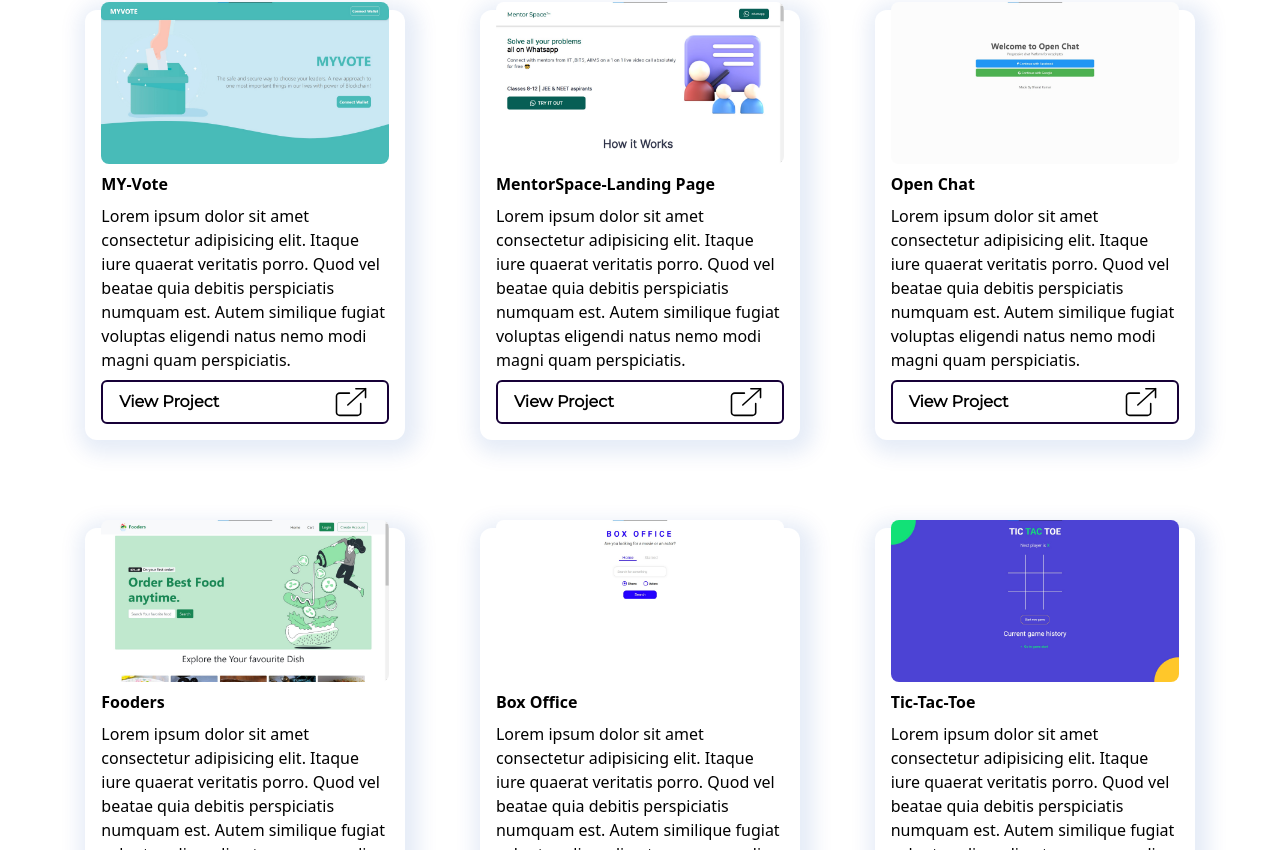
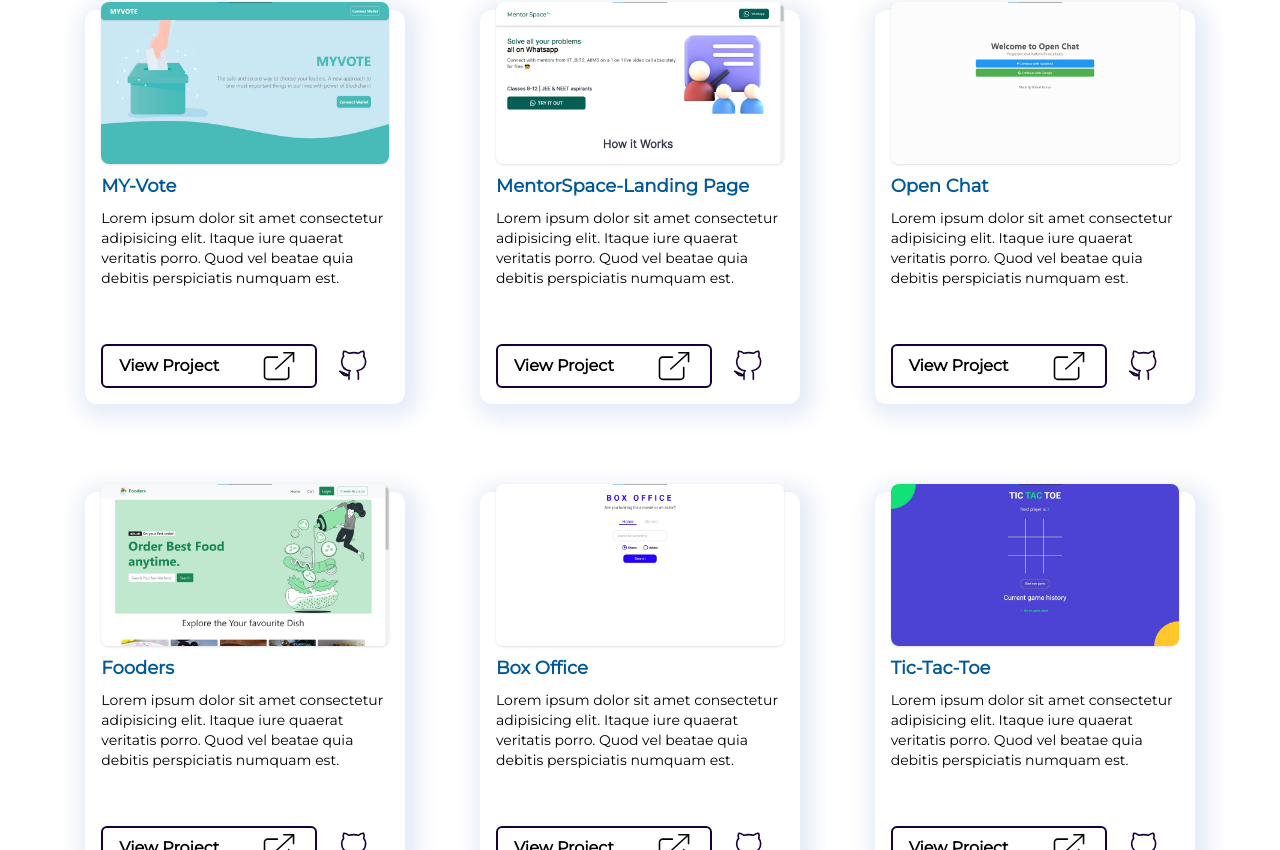
Before and after one commit to Bharat-kr/Profile, a Next.js app: page / in a window 1280 px wide. Shown: the part 2630-3480 px from the top of the page. Built offline with nearby package versions, Linux system fonts and the light colour scheme.

Commit message:
projects renewal and text correction

```diff
--- a/components/Contact.jsx
+++ b/components/Contact.jsx
@@ -44,11 +44,11 @@ const Contact = () => {
               className="input-el"
               id="message"
               cols="70"
-              rows="5"
+              rows="3"
             />
           </div>
 
-          <button className="flex items-center rounded-lg border-[5px] border-c8 bg-c3 px-6 py-2 font-poppins text-lg font-bold text-white hover:bg-c1 lg:text-2xl">
+          <button className="flex items-center rounded-lg border-2 border-c8 bg-c3 px-6 py-2 font-poppins text-lg font-bold text-white hover:bg-c1 lg:text-2xl">
             <span className="mr-4">Send</span>
             <Image src="/images/send.svg" alt="" width={30} height={30} />
           </button>
@@ -59,11 +59,11 @@ const Contact = () => {
         </div>
       </div>
       <footer className="flex w-full flex-col items-center justify-between space-y-6 bg-c2 px-12 py-4 md:flex-row md:space-y-0">
-        <span className="font-poppins text-2xl font-medium text-white">
+        <span className="font-poppins text-xl font-medium text-white md:text-2xl">
           Copyright @ 2022
         </span>
         <Social />
-        <span className="font-poppins text-2xl font-medium text-white">
+        <span className="font-poppins text-xl font-medium text-white md:text-2xl">
           Bharat Kumar
         </span>
       </footer>
--- a/components/Projects/ProjectCard.jsx
+++ b/components/Projects/ProjectCard.jsx
@@ -6,22 +6,34 @@ const ProjectCard = ({ data }) => {
     <div className="relative mx-auto mb-6 mt-16 w-80 min-w-0 max-w-md break-words rounded-xl bg-white p-4 shadow-shad1 hover:shadow-shad2 xl:max-w-2xl">
       <div className="card">
         <div className="card-header -mt-6">
+          <a href={data.link} target="_blank" rel="noreferrer">
             {/* eslint-disable-next-line @next/next/no-img-element */}
             <img
-            className="w-auto rounded-lg"
+              className="w-auto rounded-lg shadow transition-transform ease-in-out hover:scale-105"
               src={`/images/projects/${data.image}`}
               alt={data.title}
             />
+          </a>
         </div>
         <div className="card-body mt-2">
-          <h4 className="font-semibold">{data.title}</h4>
-          <p className="opcacity-60 my-2">{data.desc}</p>
-          <a href={data.link} target="_blank" rel="noreferrer">
+          <h4 className="font-montserrat text-lg font-semibold text-c7">
+            {data.title}
+          </h4>
+          <p className="my-2 h-32 font-montserrat text-sm font-normal">
+            {data.desc}
+          </p>
+          <div className="flex items-center justify-between">
+            <a
+              href={data.link}
+              target="_blank"
+              rel="noreferrer"
+              className="w-3/4"
+            >
+              {/* view project button */}
               <button className="tracking wide flex w-full items-center justify-between rounded-md border-2 border-c1 px-4 font-montserrat text-base font-semibold hover:bg-c1 hover:text-white">
                 <span>View Project</span>
                 <svg
                   width="51"
-                s
                   height="47"
                   viewBox="0 0 51 47"
                   fill="none"
@@ -49,6 +61,31 @@ const ProjectCard = ({ data }) => {
                 </svg>
               </button>
             </a>
+
+            {/* githubicon */}
+            <a
+              href={data.code}
+              target="_blank"
+              rel="noreferrer"
+              className="flex w-1/4 items-center justify-center text-c1"
+            >
+              <svg
+                width="60"
+                height="60"
+                viewBox="0 0 60 60"
+                className="h-8 w-8 stroke-current"
+                fill="none"
+                xmlns="http://www.w3.org/2000/svg"
+              >
+                <path
+                  d="M40 55V45.325C40.0938 44.1329 39.9327 42.9345 39.5275 41.8095C39.1224 40.6845 38.4823 39.6586 37.65 38.8C45.5 37.925 53.75 34.95 53.75 21.3C53.7494 17.8096 52.4067 14.453 50 11.925C51.1396 8.87129 51.0591 5.4959 49.775 2.50003C49.775 2.50003 46.825 1.62503 40 6.20003C34.27 4.64708 28.23 4.64708 22.5 6.20003C15.675 1.62503 12.725 2.50003 12.725 2.50003C11.4409 5.4959 11.3604 8.87129 12.5 11.925C10.0753 14.4718 8.73131 17.8587 8.75 21.375C8.75 34.925 17 37.9 24.85 38.875C24.0275 39.725 23.3932 40.7385 22.9883 41.8498C22.5834 42.9611 22.417 44.1452 22.5 45.325V55M22.5 47.5C10 51.25 10 41.25 5 40L22.5 47.5Z"
+                  strokeWidth="3"
+                  strokeLinecap="round"
+                  strokeLinejoin="round"
+                />
+              </svg>
+            </a>
+          </div>
         </div>
       </div>
     </div>
--- a/components/Projects/Projects.jsx
+++ b/components/Projects/Projects.jsx
@@ -6,38 +6,44 @@ const Projects = () => {
     {
       image: "myVOTE.jpg",
       title: "MY-Vote",
-      desc: "Lorem ipsum dolor sit amet consectetur adipisicing elit. Itaque iure quaerat veritatis porro. Quod vel beatae quia debitis perspiciatis numquam est. Autem similique fugiat voluptas eligendi natus nemo modi magni quam perspiciatis.",
+      desc: "Lorem ipsum dolor sit amet consectetur adipisicing elit. Itaque iure quaerat veritatis porro. Quod vel beatae quia debitis perspiciatis numquam est.",
       link: "https://my-vote-bharat-kr.vercel.app/",
+      code: "https://github.com/Bharat-kr/myVote",
     },
     {
       image: "MentorSpace.jpg",
       title: "MentorSpace-Landing Page",
-      desc: "Lorem ipsum dolor sit amet consectetur adipisicing elit. Itaque iure quaerat veritatis porro. Quod vel beatae quia debitis perspiciatis numquam est. Autem similique fugiat voluptas eligendi natus nemo modi magni quam perspiciatis.",
+      desc: "Lorem ipsum dolor sit amet consectetur adipisicing elit. Itaque iure quaerat veritatis porro. Quod vel beatae quia debitis perspiciatis numquam est.",
       link: "https://impulse-task.vercel.app/",
+      code: "https://github.com/Bharat-kr/impulse-task",
     },
     {
       image: "openChat.jpg",
       title: "Open Chat",
-      desc: "Lorem ipsum dolor sit amet consectetur adipisicing elit. Itaque iure quaerat veritatis porro. Quod vel beatae quia debitis perspiciatis numquam est. Autem similique fugiat voluptas eligendi natus nemo modi magni quam perspiciatis.",
+      desc: "Lorem ipsum dolor sit amet consectetur adipisicing elit. Itaque iure quaerat veritatis porro. Quod vel beatae quia debitis perspiciatis numquam est.",
       link: "https://open-chat-fe011.web.app/",
+      code: "https://github.com/Bharat-kr/open-chat",
     },
     {
       image: "fooders.jpg",
       title: "Fooders",
-      desc: "Lorem ipsum dolor sit amet consectetur adipisicing elit. Itaque iure quaerat veritatis porro. Quod vel beatae quia debitis perspiciatis numquam est. Autem similique fugiat voluptas eligendi natus nemo modi magni quam perspiciatis.",
+      desc: "Lorem ipsum dolor sit amet consectetur adipisicing elit. Itaque iure quaerat veritatis porro. Quod vel beatae quia debitis perspiciatis numquam est.",
       link: "https://bharat-fooders.herokuapp.com/",
+      code: "https://github.com/Bharat-kr/fooders",
     },
     {
       image: "boxOffice.jpg",
       title: "Box Office",
-      desc: "Lorem ipsum dolor sit amet consectetur adipisicing elit. Itaque iure quaerat veritatis porro. Quod vel beatae quia debitis perspiciatis numquam est. Autem similique fugiat voluptas eligendi natus nemo modi magni quam perspiciatis.",
+      desc: "Lorem ipsum dolor sit amet consectetur adipisicing elit. Itaque iure quaerat veritatis porro. Quod vel beatae quia debitis perspiciatis numquam est.",
       link: "https://bharat-kr.github.io/box-office/#/",
+      code: "https://github.com/Bharat-kr/box-office",
     },
     {
       image: "TicTacToe.jpg",
       title: "Tic-Tac-Toe",
-      desc: "Lorem ipsum dolor sit amet consectetur adipisicing elit. Itaque iure quaerat veritatis porro. Quod vel beatae quia debitis perspiciatis numquam est. Autem similique fugiat voluptas eligendi natus nemo modi magni quam perspiciatis.",
+      desc: "Lorem ipsum dolor sit amet consectetur adipisicing elit. Itaque iure quaerat veritatis porro. Quod vel beatae quia debitis perspiciatis numquam est.",
       link: "https://bharat-tic-tac-toe.surge.sh/",
+      code: "https://github.com/Bharat-kr/TicTacToe",
     },
   ];
   return (
```
Lines whose indentation alone changed are shown as unchanged.
